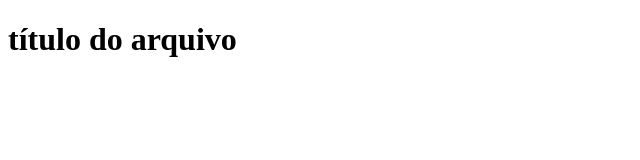
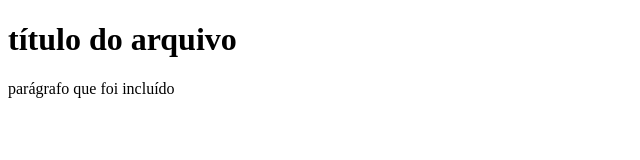
Before and after one commit to gledsondf/gamephaser, a plain HTML site: page 2index.html in a window 1280 px wide. Shown: the whole page, without its empty margins (0-640 px from the left). Drawn offline with Linux system fonts and the light colour scheme.

Commit message:
Nova alteração do arquivo 2index.html

```diff
--- a/2index.html
+++ b/2index.html
@@ -6,6 +6,6 @@
 <body>
 
 	<h1>título do arquivo</h1>
-
+<p>parágrafo que foi incluído</p>
 </body>
 </html>
```
